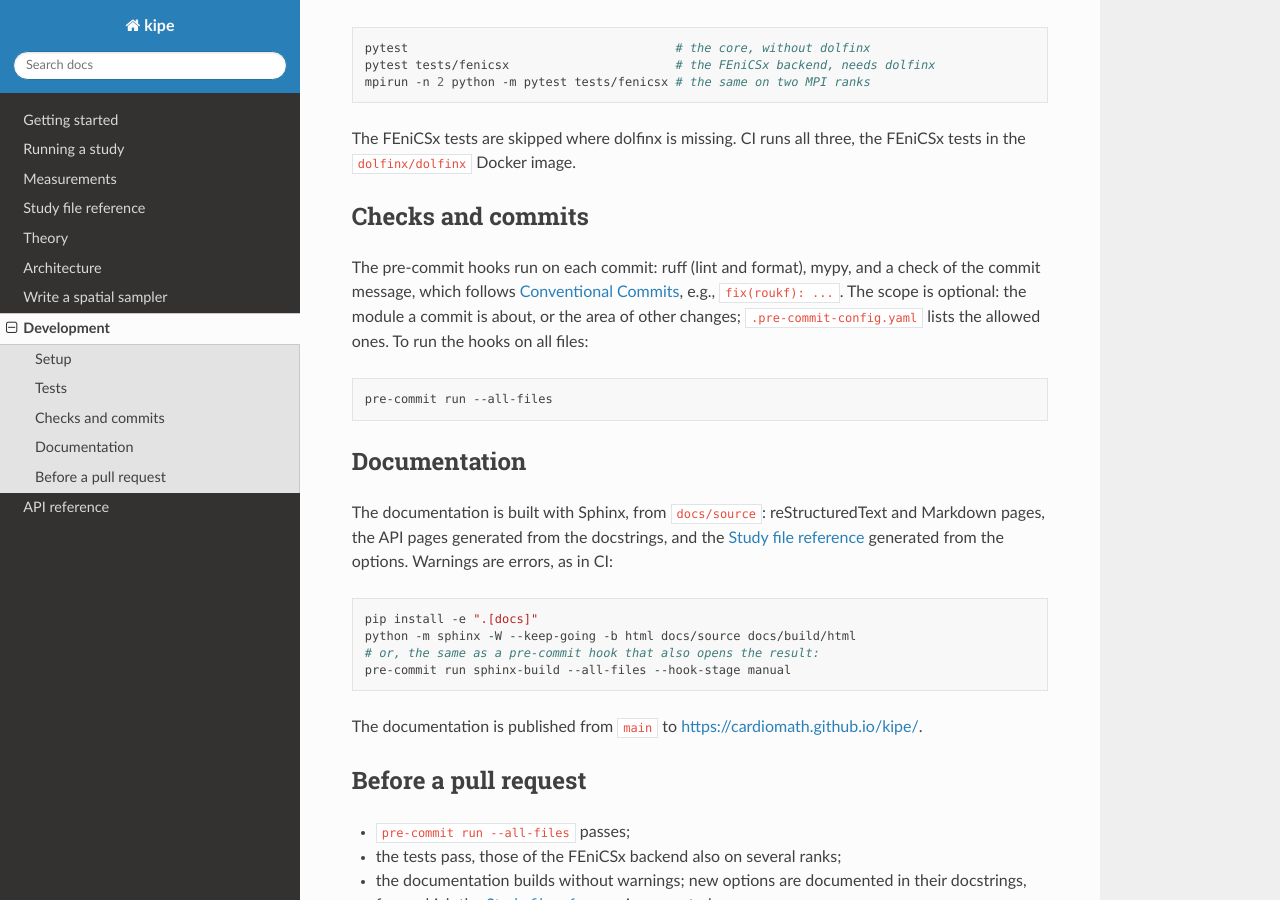
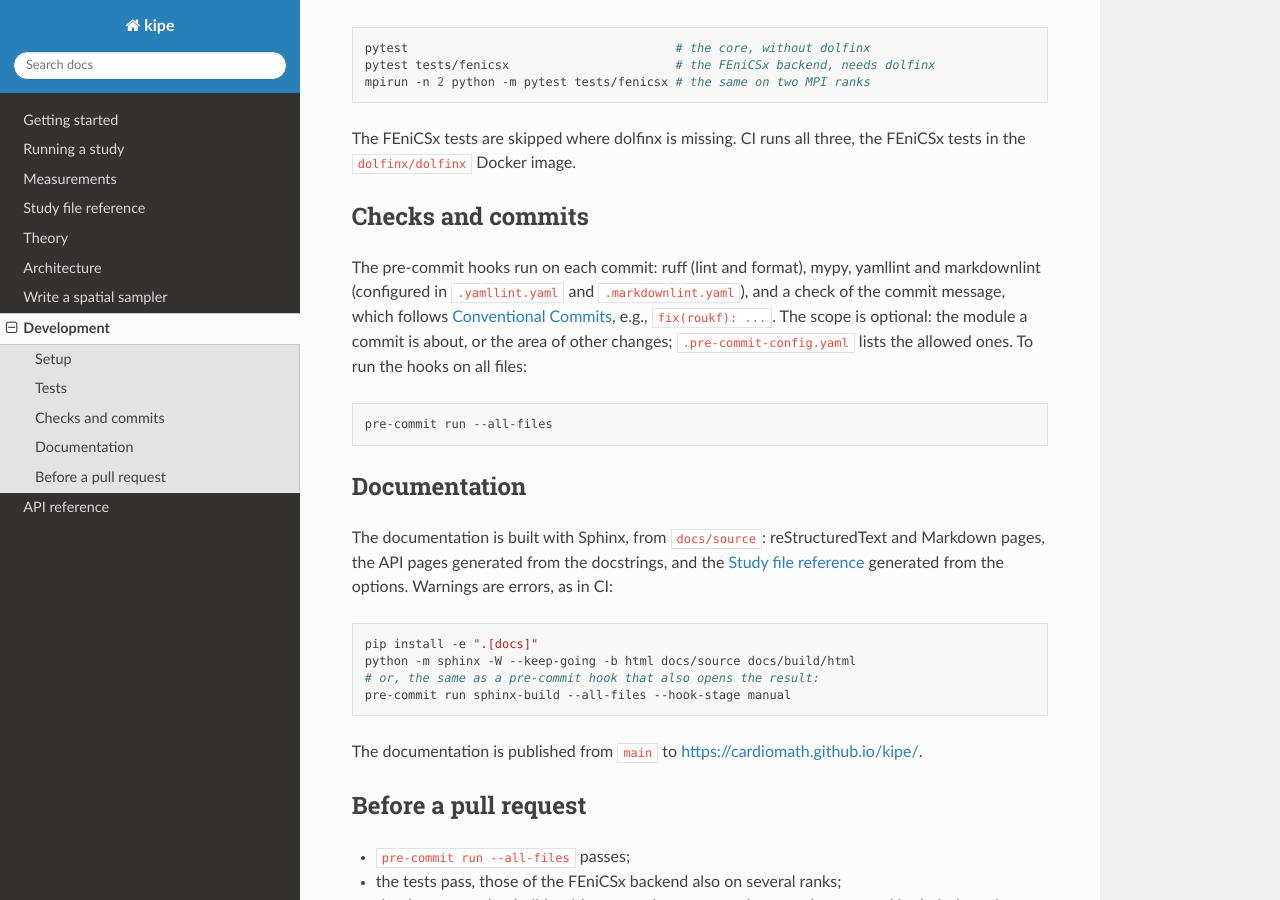
Before and after one commit to cardiomath/kipe, a Sphinx documentation site: the page built from docs/source/development.rst, in a window 1280 px wide and 900 px high, scrolled down 458 px. Built offline with Sphinx 7.4.7 and the Read the Docs theme 3.1.0, drawn with Linux system fonts in a browser that asks for light colours; pages that are not in the unit, such as notebooks, are missing from menus.

Commit message:
chore(pre-commit): lint YAML with yamllint and Markdown with markdownlint
Both only check, without reformatting, with lines up to 97 characters as for
ruff. yamllint runs strict, so inline comments keep their two spaces. CI runs
both hooks, with the versions of .pre-commit-config.yaml.

```diff
--- a/docs/source/development.rst
+++ b/docs/source/development.rst
@@ -31,7 +31,8 @@ the ``dolfinx/dolfinx`` Docker image.
 Checks and commits
 ------------------
 
-The pre-commit hooks run on each commit: ruff (lint and format), mypy, and a check of the
+The pre-commit hooks run on each commit: ruff (lint and format), mypy, yamllint and
+markdownlint (configured in ``.yamllint.yaml`` and ``.markdownlint.yaml``), and a check of the
 commit message, which follows `Conventional Commits <https://www.conventionalcommits.org>`_,
 e.g., ``fix(roukf): ...``. The scope is optional: the module a commit is about, or the area of
 other changes; ``.pre-commit-config.yaml`` lists the allowed ones. To run the hooks on all
```
Also changed, not shown: .markdownlint.yaml (added), .pre-commit-config.yaml, .yamllint.yaml (added), 1 other file.
